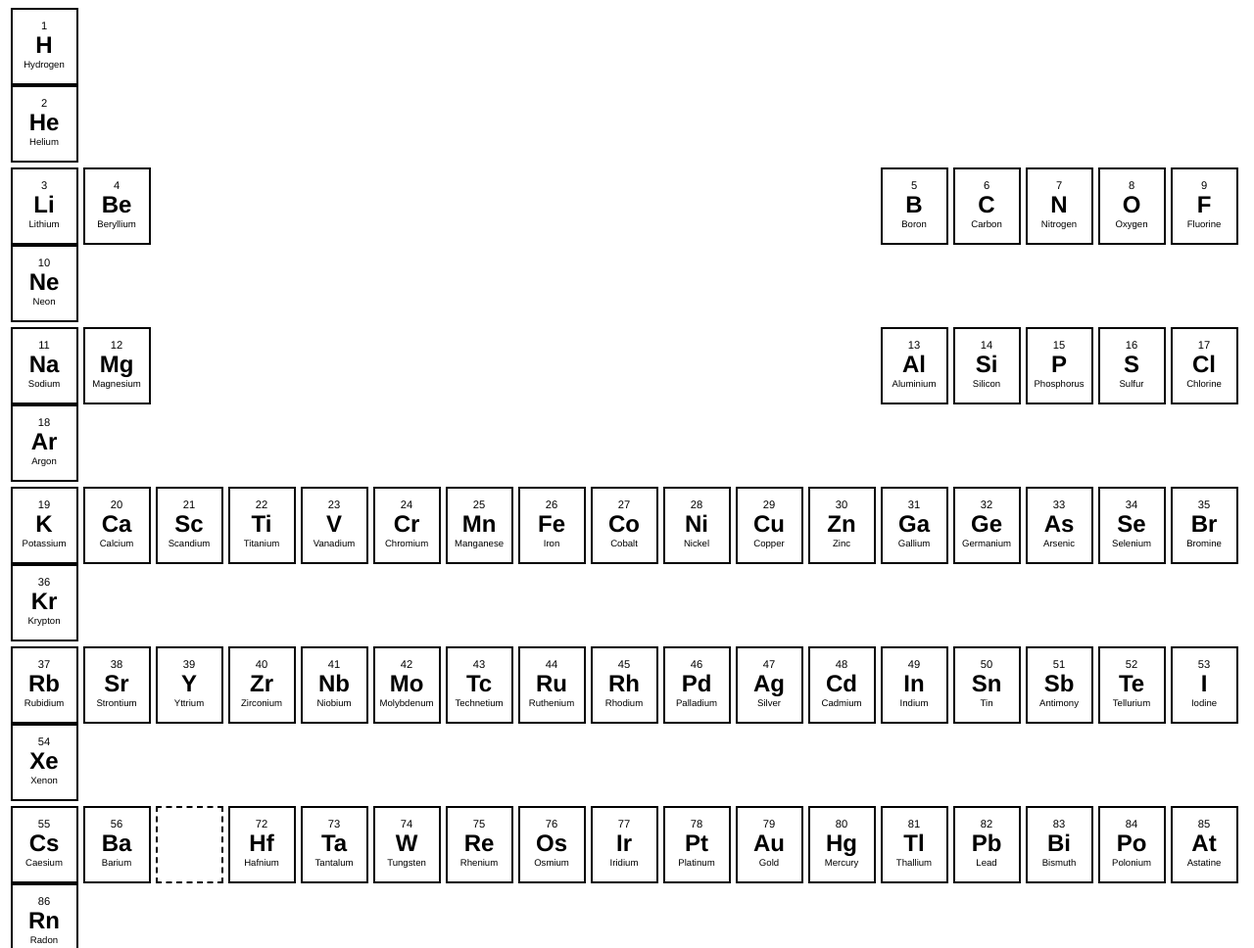
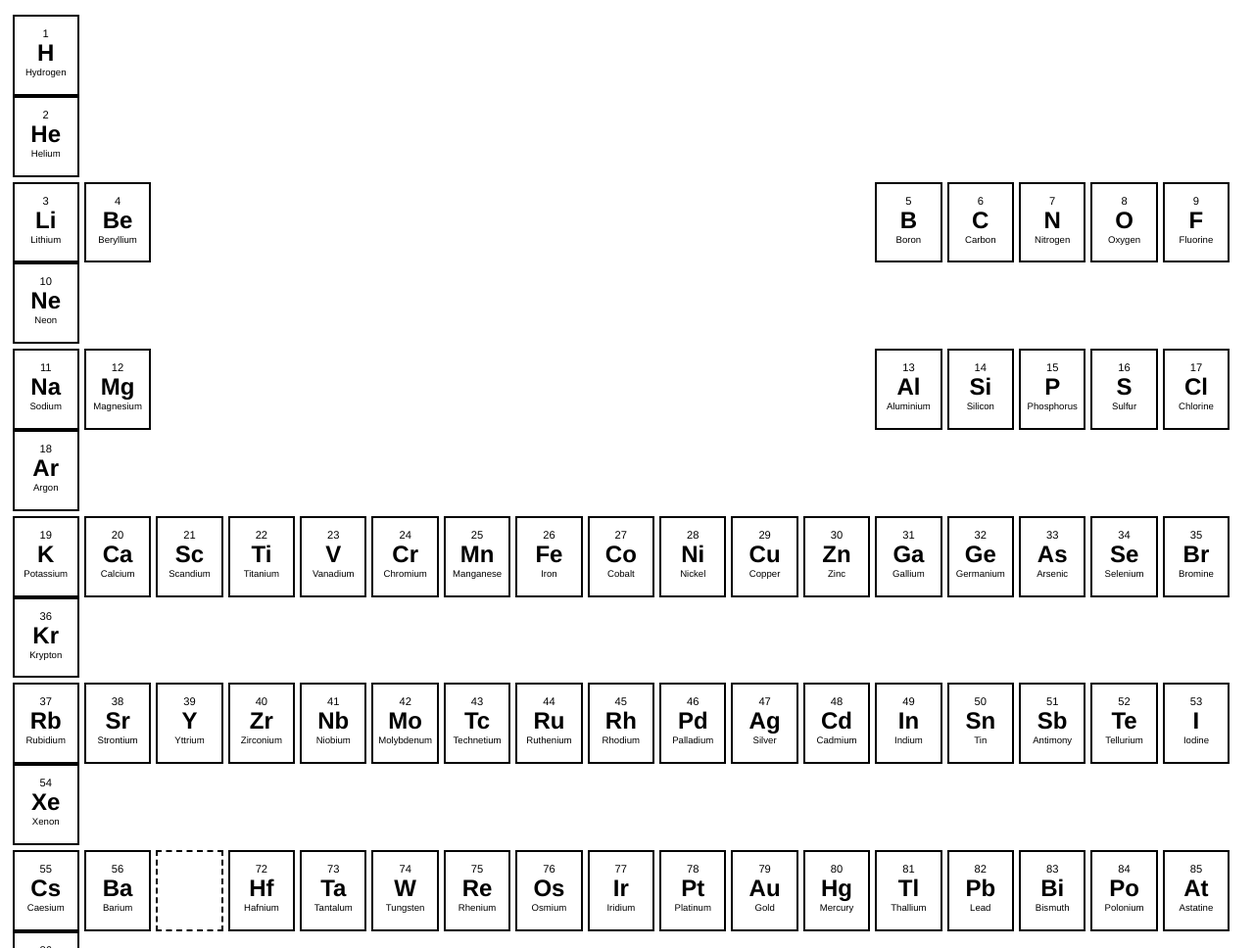
Before and after one commit to mohitncode/periodic-table, a plain HTML site: page index.html in a window 1280 px wide. Shown: the top 968 px of the page at 98% size. Drawn offline with Linux system fonts and the light colour scheme.

Commit message:
Changed layout to table instead of a div based one

```diff
--- a/css/style.css
+++ b/css/style.css
@@ -1,6 +1,6 @@
-div.element {
-  width: 65px;
-  height: 75px;
+td.element {
+  width: 3.9em;
+  height: 4.8em;
   background-color: #fff;
   border: solid 2px black;
   text-align: center;
@@ -28,12 +28,12 @@ span.element-name {
   font-weight: 400;
 }
 
-div.blank {
+td.blank {
   border: solid 2px #fff;
   color: #fff;
 }
 
-div.element-row {
+tr.element-row {
   display: block;
   margin: 5px 0px;
 }
--- a/index.html
+++ b/index.html
@@ -8,7 +8,7 @@
     <link rel="stylesheet" type="text/css" href="./css/style.css">
   </head>
   <body>
-    <div id="periodic-table"></div>
+    <table id="periodic-table"></table>
     <script type="text/javascript" src="./js/script.js"></script>
   </body>
 </html>
--- a/js/script.js
+++ b/js/script.js
@@ -1857,12 +1857,12 @@ var periodicTable = {
 
 var table = periodicTable.table;
 for (var row in table) {
-  var rowDiv = document.createElement('div');
-  rowDiv.className = 'element-row';
+  var elementRow = document.createElement('tr');
+  elementRow.className = 'element-row';
 
   var elements = table[row].elements;
   for (var i = 0; i < 18; i++) {
-    var elementDiv = document.createElement('div');
+    var elementColumn = document.createElement('td');
     var atomicNumber = document.createElement('span');
     var elementSymbol = document.createElement('span');
     var elementName = document.createElement('span');
@@ -1875,23 +1875,23 @@ for (var row in table) {
     elementSymbol.innerText = 'none';
     atomicNumber.innerText = 'none';
 
-    elementDiv.className = 'blank element';
+    elementColumn.className = 'blank element';
     for (var element in elements) {
       if (i === elements[element].position && elements[element].name !== '' && elements[element].position !== '') {
-        elementDiv.classList.remove('blank');
+        elementColumn.classList.remove('blank');
         elementName.innerText = elements[element].name;
         elementSymbol.innerText = elements[element].small;
         atomicNumber.innerText = elements[element].number;
       } else if (i === elements[element].position) {
-        elementDiv.style.borderStyle = 'dashed';
-        elementDiv.style.borderColor = '#000';
+        elementColumn.style.borderStyle = 'dashed';
+        elementColumn.style.borderColor = '#000';
       }
     }
-    elementDiv.appendChild(atomicNumber);
-    elementDiv.appendChild(elementSymbol);
-    elementDiv.appendChild(elementName);
-    rowDiv.appendChild(elementDiv);
+    elementColumn.appendChild(atomicNumber);
+    elementColumn.appendChild(elementSymbol);
+    elementColumn.appendChild(elementName);
+    elementRow.appendChild(elementColumn);
   }
 
-  document.querySelector('#periodic-table').appendChild(rowDiv);
+  document.querySelector('#periodic-table').appendChild(elementRow);
 }
```
